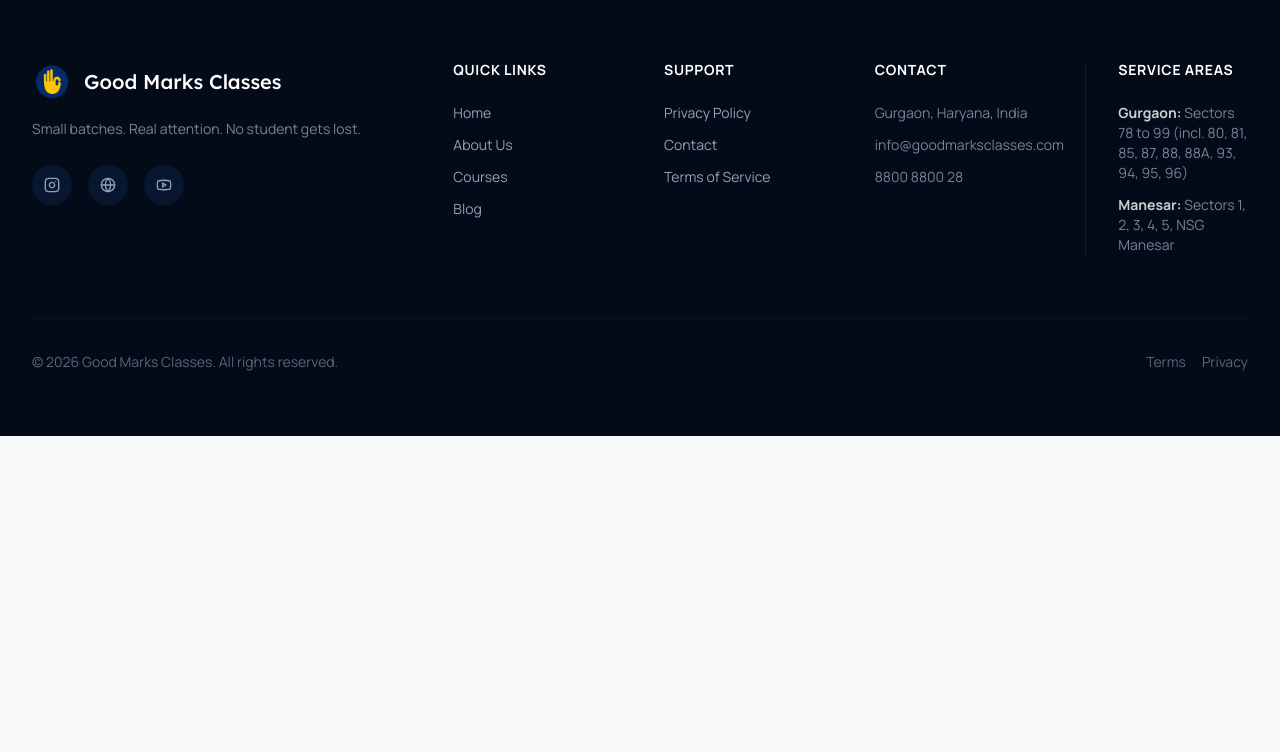
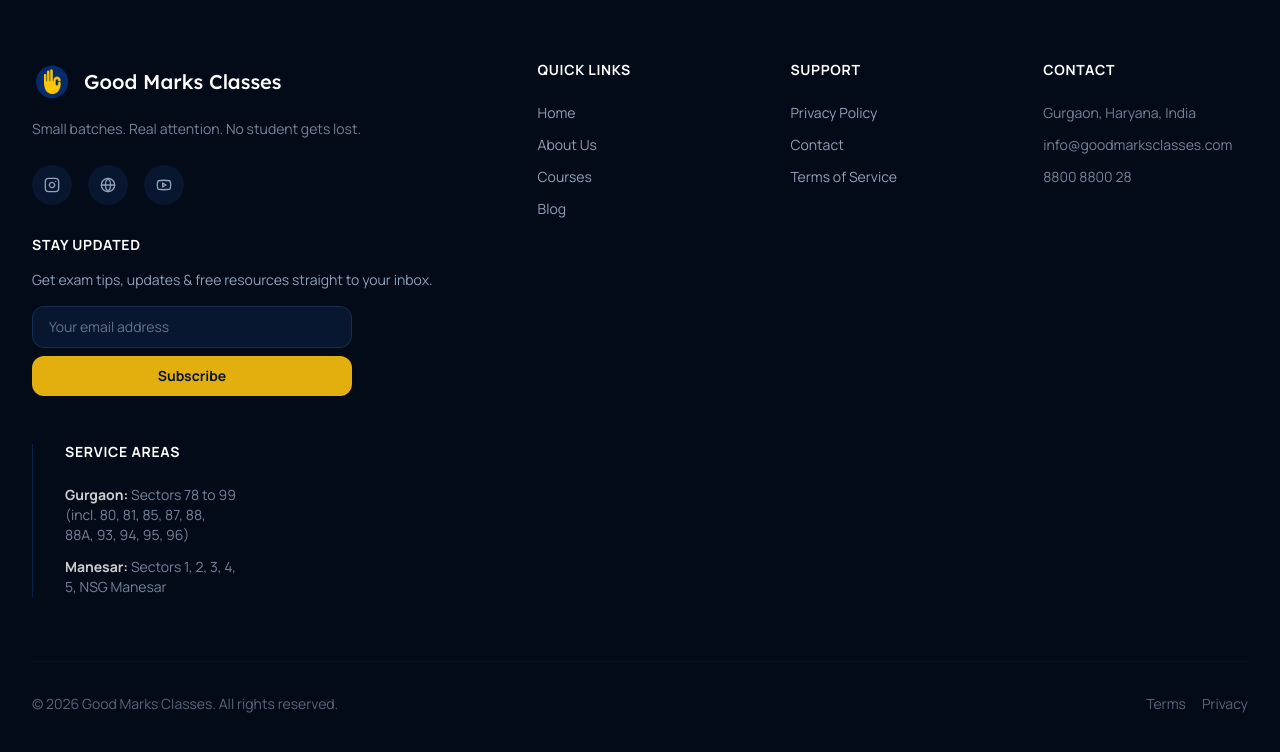
Before and after one commit to team229/goodmarkswebsite, an Astro site: page / in a window 1280 px wide. Shown: the part 10834-11586 px from the top of the page. Before the commit the page ends 11270 px from the top, so only its background shows below. Built offline with nearby package versions, Linux system fonts and the light colour scheme; Astro itself is replaced by a stand-in of ours.

Commit message:
Move Stay Updated below social buttons, optimise footer layout to 5 columns

```diff
--- a/src/components/Footer.tsx
+++ b/src/components/Footer.tsx
@@ -15,7 +15,7 @@ export default function Footer() {
         </iframe>
       </div>
       <footer className="bg-secondary-950 w-full py-16 px-8 text-slate-400">
-      <div className="max-w-container-max mx-auto grid grid-cols-1 md:grid-cols-2 lg:grid-cols-6 gap-12">
+      <div className="max-w-container-max mx-auto grid grid-cols-1 md:grid-cols-2 lg:grid-cols-5 gap-12">
         <div className="col-span-1 lg:col-span-2">
           <div className="flex items-center gap-3 mb-4">
             <img src="/good-marks-logo.png" alt="Good Marks Classes" className="h-10 w-auto object-contain rounded-lg" />
@@ -24,7 +24,7 @@ export default function Footer() {
           <p className="text-sm font-sans mb-6 opacity-80 leading-relaxed">
             Small batches. Real attention. No student gets lost.
           </p>
-          <div className="flex gap-4">
+          <div className="flex gap-4 mb-8">
             <a href="https://www.instagram.com/goodmarksclassesgurgaon/" target="_blank" rel="noopener noreferrer" className="w-10 h-10 rounded-full bg-secondary-900 flex items-center justify-center hover:bg-primary-600 hover:text-secondary-900 transition-colors">
               <Instagram className="w-4 h-4" />
             </a>
@@ -35,6 +35,34 @@ export default function Footer() {
               <Youtube className="w-4 h-4" />
             </a>
           </div>
+
+          <h4 className="font-label-bold mb-4 text-white uppercase tracking-wider text-xs">Stay Updated</h4>
+          <p className="text-sm text-slate-400 mb-4">Get exam tips, updates & free resources straight to your inbox.</p>
+          <form
+            onSubmit={(e) => {
+              e.preventDefault();
+              const form = e.target as HTMLFormElement;
+              const data = new FormData(form);
+              fetch('https://api-inform.bythub.in/?formId=LCKaS6XiKh1hrfOgsasy', {
+                method: 'POST',
+                headers: { 'Content-Type': 'application/json' },
+                body: JSON.stringify(Object.fromEntries(data)),
+              }).then(() => { form.reset(); alert('Thanks for subscribing!'); });
+            }}
+            className="flex flex-col gap-2 max-w-xs"
+          >
+            <input
+              type="email"
+              name="email"
+              placeholder="Your email address"
+              required
+              className="w-full px-4 py-2.5 rounded-xl bg-secondary-900 text-white border border-secondary-700 placeholder:text-slate-500 text-sm focus:outline-none focus:border-primary-500 transition-colors"
+            />
+            <input type="hidden" name="type" value="newsletter" />
+            <button type="submit" className="w-full bg-primary-600 hover:bg-primary-500 text-secondary-900 font-bold py-2.5 rounded-xl text-sm transition-all">
+              Subscribe
+            </button>
+          </form>
         </div>
 
         <div className="col-span-1">
@@ -65,7 +93,7 @@ export default function Footer() {
           </div>
         </div>
 
-        <div className="col-span-1 border-l border-secondary-800 lg:pl-8">
+        <div className="col-span-1 lg:border-l border-secondary-800 lg:pl-8">
           <h4 className="font-label-bold mb-6 text-white uppercase tracking-wider text-xs flex items-center gap-2">
             Service Areas
           </h4>
```
